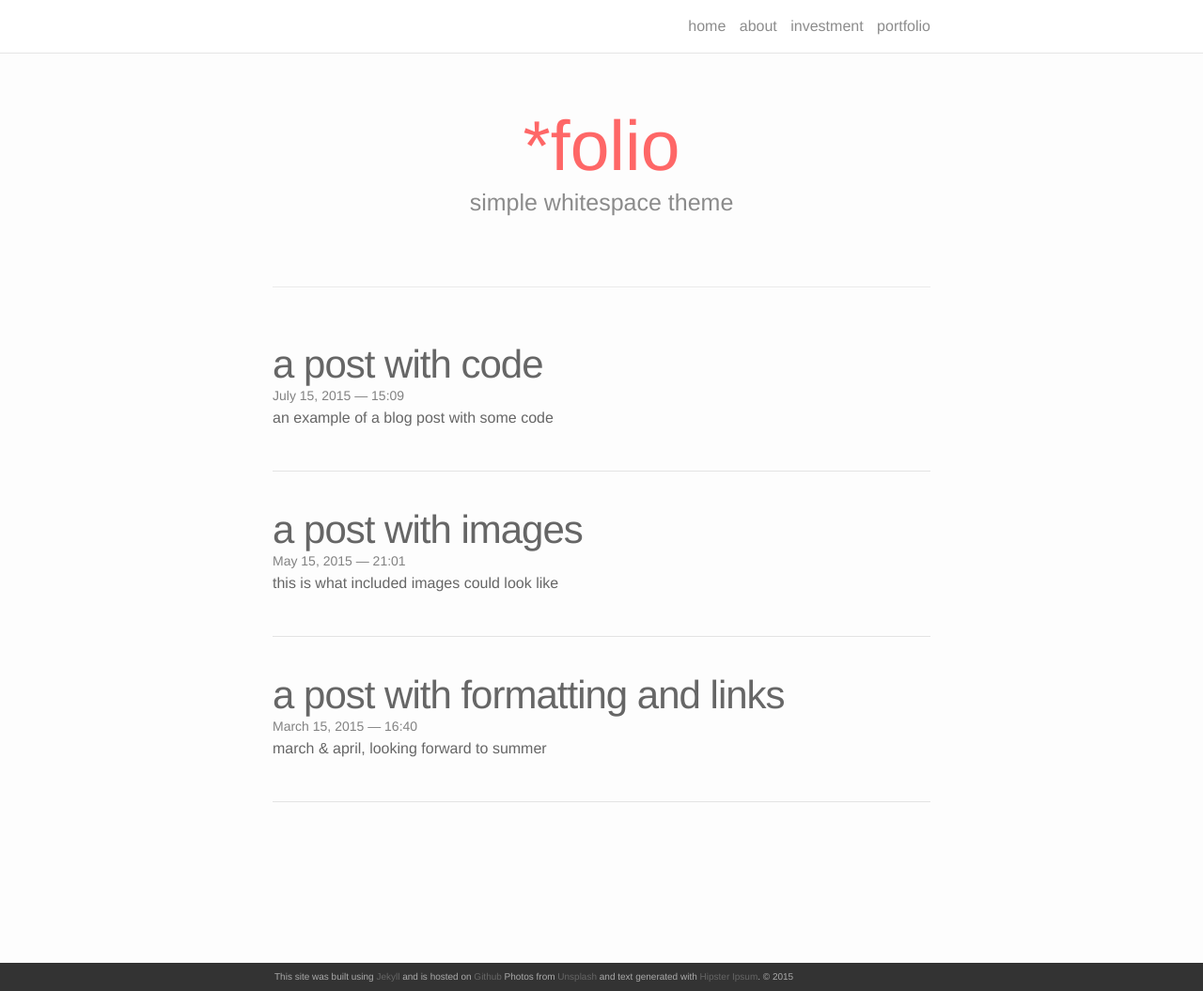
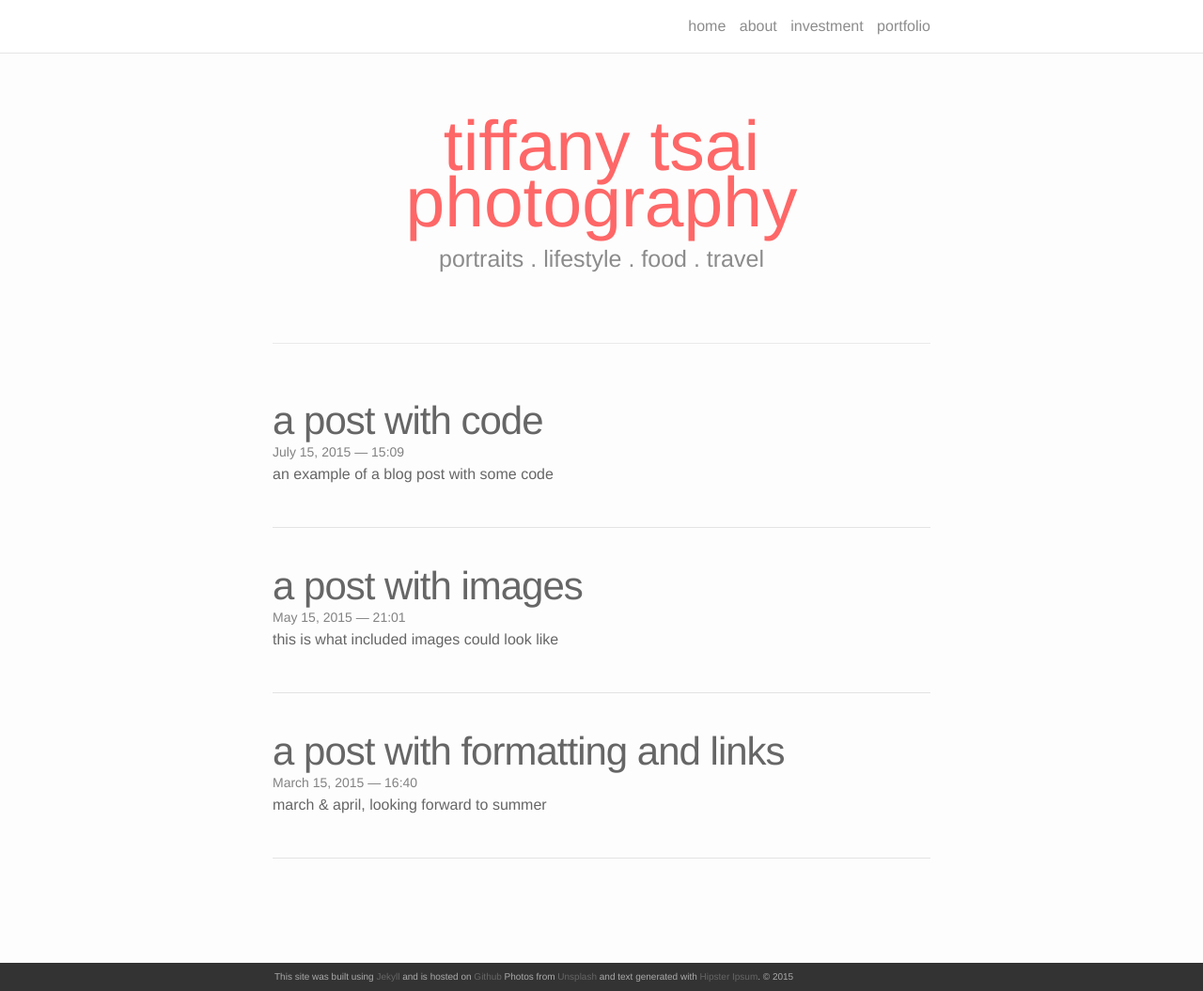
Before and after one commit to tsaitiffany/tsaitiffany.github.io, a Jekyll site: the page built from index.html, in a window 1280 px wide and 1055 px high. Shown: the whole window at 94% size. Built offline with Jekyll 4.4.1, drawn with Linux system fonts in a browser that asks for light colours; nearby versions of some CDN libraries; the list of posts is cut into pages by our own code.

Commit message:
Update index.html

```diff
--- a/index.html
+++ b/index.html
@@ -3,8 +3,8 @@ layout: default
 ---
 
 <div class="header-bar">
-  <h1>*folio</h1>
-  <h2>simple whitespace theme</h2>
+  <h1>tiffany tsai photography</h1>
+  <h2>portraits . lifestyle . food . travel</h2>
   <br/>
   <hr>
   <br/>
```
